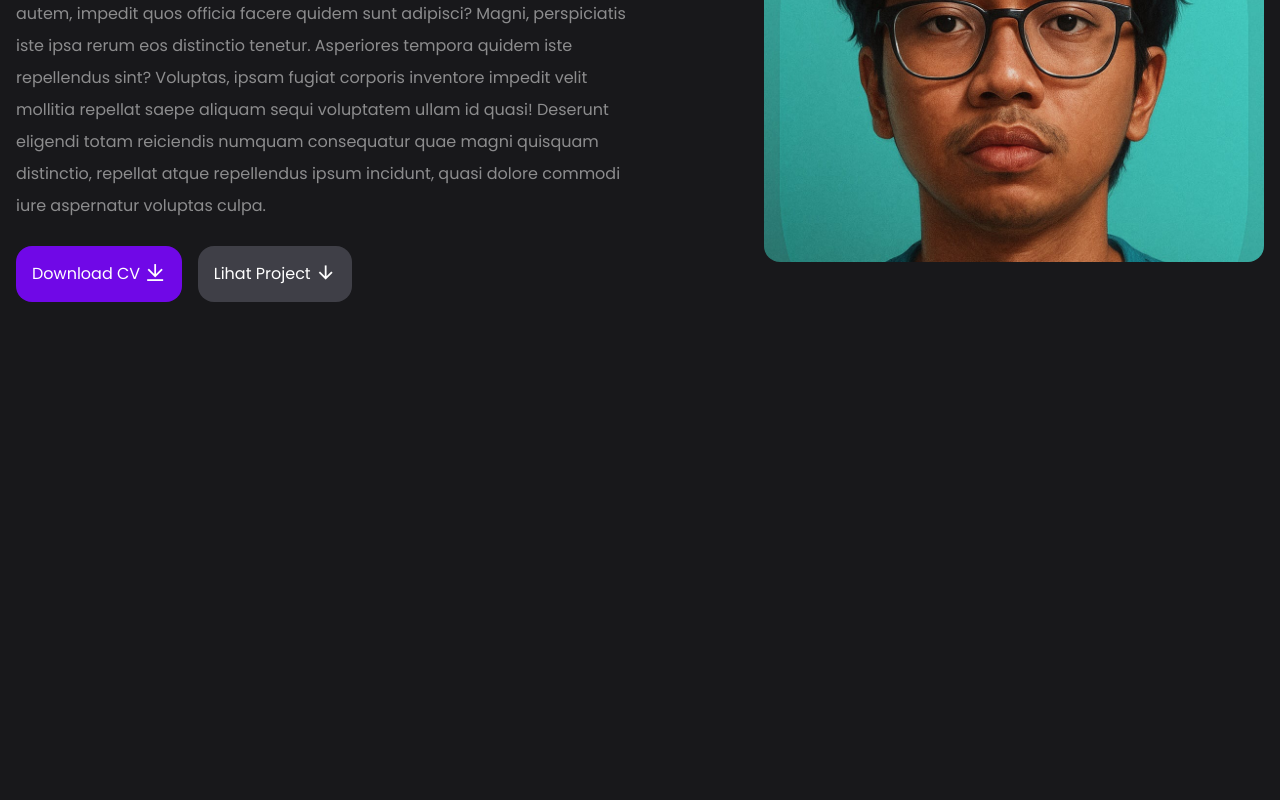
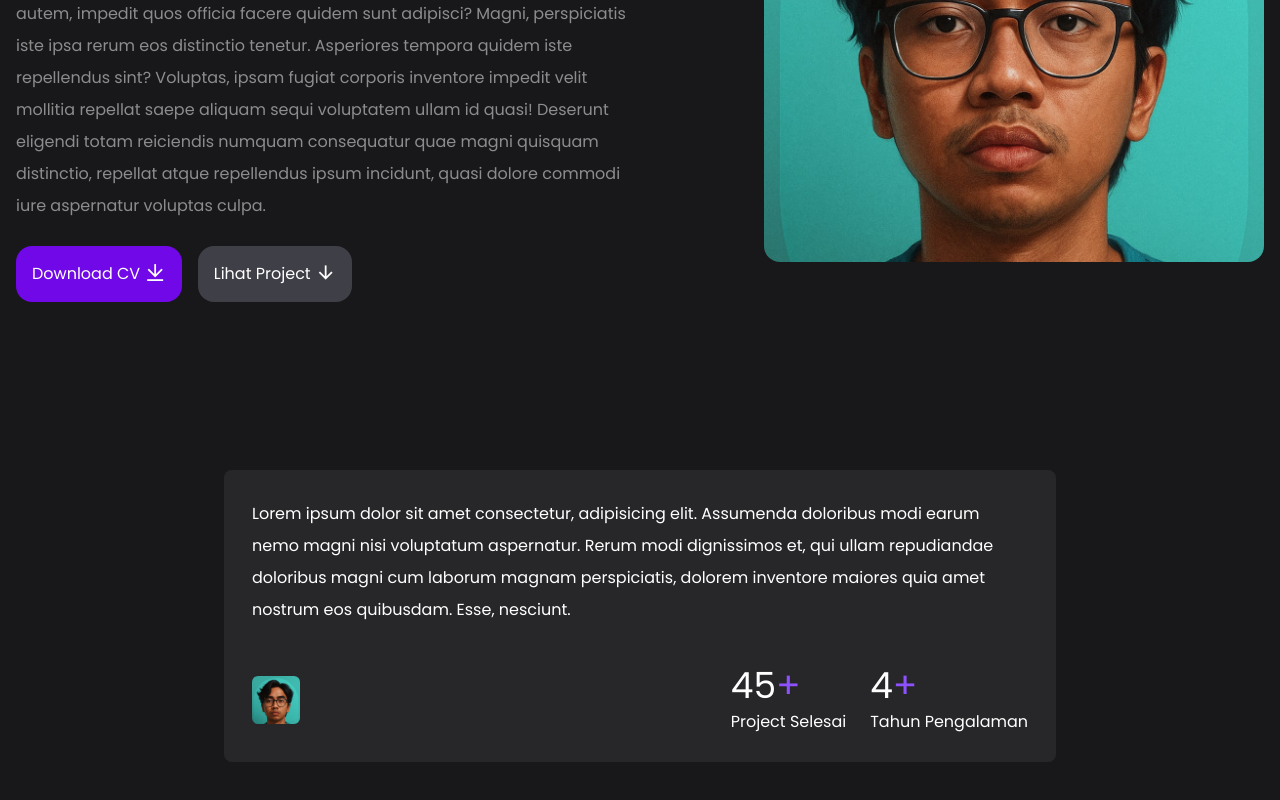
Before and after one commit to Rangga11268/AboutMe, a React (Vite) app: page / in a window 1280 px wide. Shown: the part 434-1234 px from the top of the page. Before the commit the page ends 800 px from the top, so only its background shows below. Built offline with nearby package versions, Linux system fonts and the light colour scheme.

Commit message:
Tentang saya 1

```diff
--- a/src/App.jsx
+++ b/src/App.jsx
@@ -50,6 +50,47 @@ export default function App() {
           className="w-[500px] md:ml-auto rounded-2xl"
         />
       </div>
+      <div>
+        {/* Tentang kami  */}
+        <div className="tentang mt-32 py-10">
+          <div className="xl:w-2/3 lg:w3/4 w-full mx-auto p-7 bg-zinc-800 rounded-lg">
+            <img
+              src={DataImage.HeroImage}
+              alt="Hero"
+              className="w-12 rounded-md mb-10 sm:hidden"
+            />
+            <p className="text-base/loose mb-10">
+              Lorem ipsum dolor sit amet consectetur, adipisicing elit.
+              Assumenda doloribus modi earum nemo magni nisi voluptatum
+              aspernatur. Rerum modi dignissimos et, qui ullam repudiandae
+              doloribus magni cum laborum magnam perspiciatis, dolorem inventore
+              maiores quia amet nostrum eos quibusdam. Esse, nesciunt.
+            </p>
+            <div className="flex items-center justify-between">
+              <img
+                src={DataImage.HeroImage}
+                alt="Hero"
+                className="w-12 rounded-md sm:block hidden"
+              />
+              <div className="flex items-center gap-6">
+                <div>
+                  <h1 className="text-4xl mb-1">
+                    45<span className="text-violet-500">+</span>
+                  </h1>
+                  <p>Project Selesai</p>
+                </div>
+                <div>
+                  <h1 className="text-4xl mb-1">
+                    4<span className="text-violet-500">+</span>
+                  </h1>
+                  <p>Tahun Pengalaman</p>
+                </div>
+              </div>
+            </div>
+          </div>
+        </div>
+        {/* Tentang kami end */}
+      </div>
     </>
   );
 }
```
